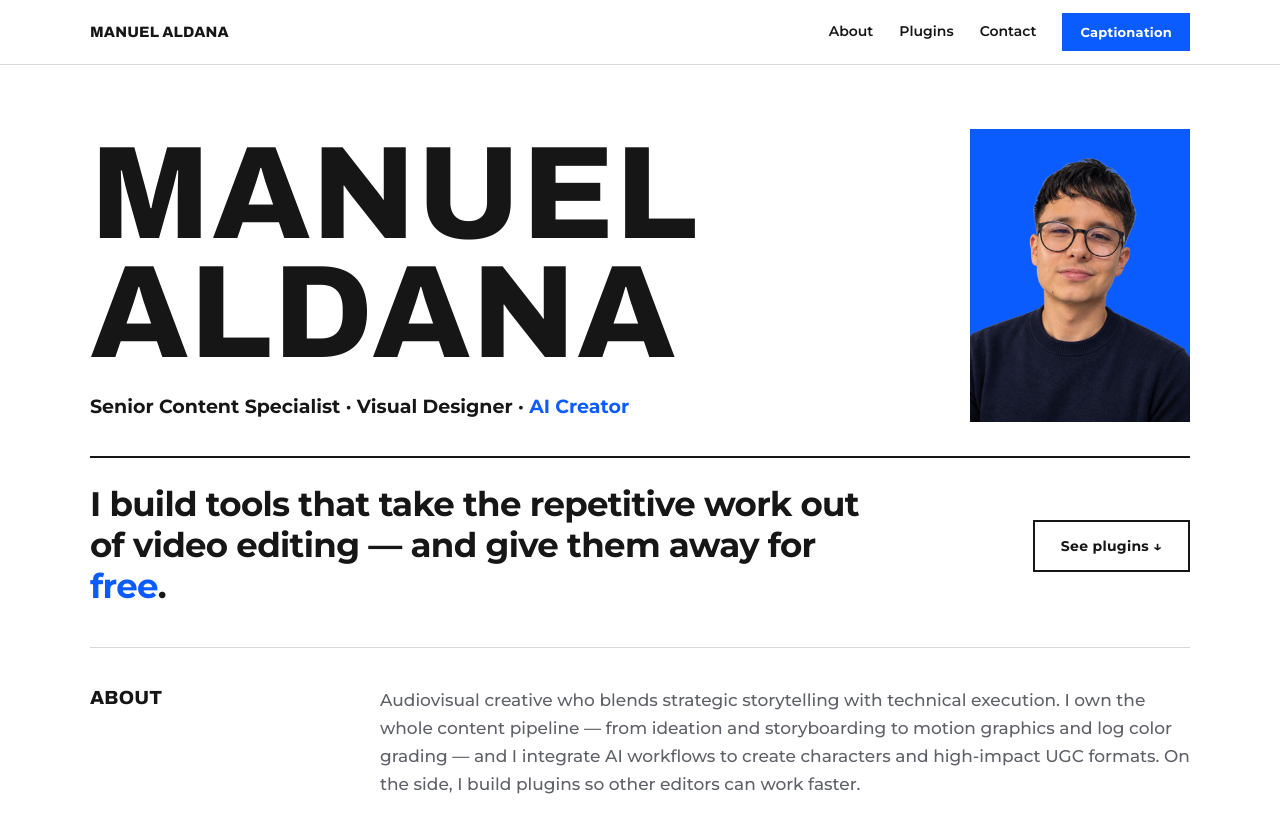
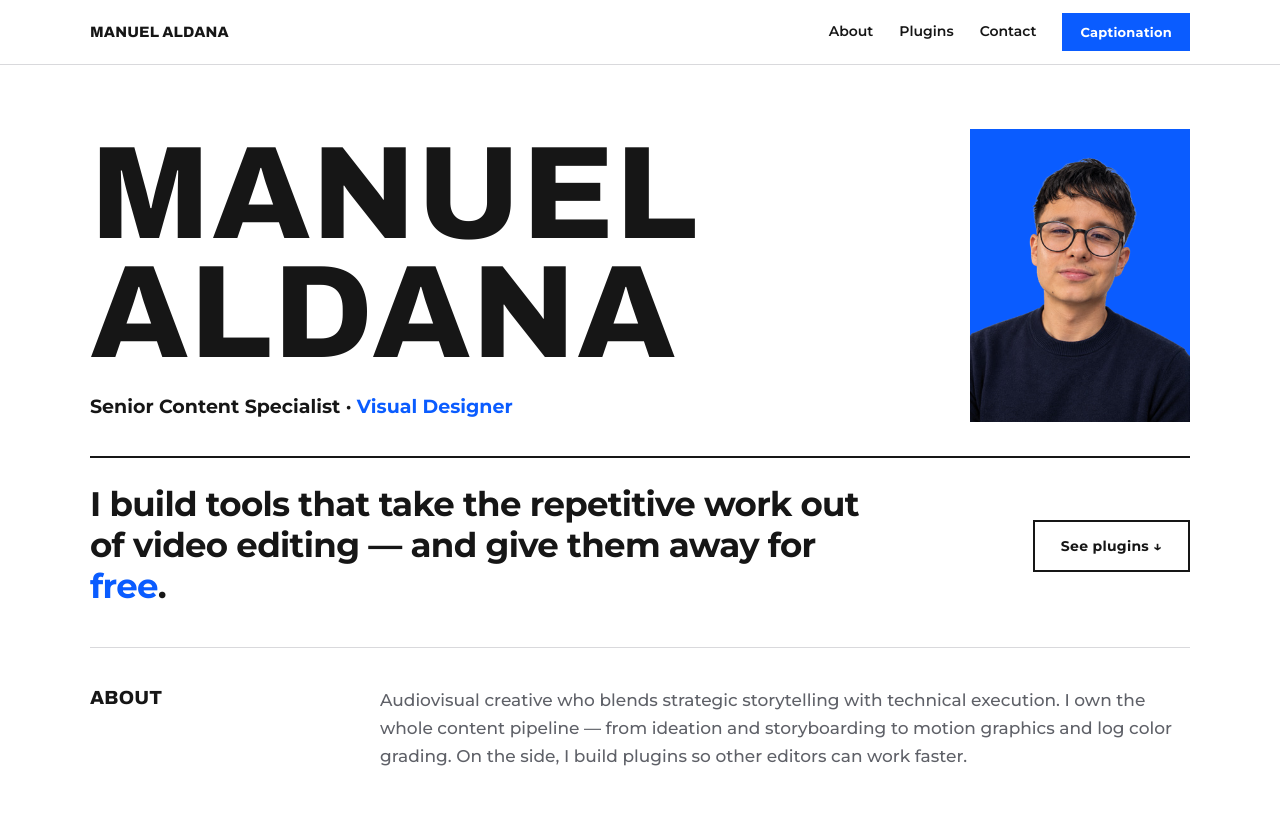
Before and after one commit to manuelcasten/manuelcasten.github.io, a plain HTML site: page index.html in a window 1280 px wide. Shown: the top 818 px of the page. Drawn offline with Linux system fonts and the light colour scheme.

Commit message:
Perfil: quitar menciones a IA

```diff
--- a/index.html
+++ b/index.html
@@ -4,7 +4,7 @@
 <meta charset="utf-8">
 <meta name="viewport" content="width=device-width, initial-scale=1">
 <title>Manuel Aldana · Free plugins for video editors</title>
-<meta name="description" content="Manuel Aldana — Senior Content Specialist, Visual Designer and AI Creator. Free plugins for Premiere Pro and After Effects.">
+<meta name="description" content="Manuel Aldana — Senior Content Specialist and Visual Designer. Free plugins for Premiere Pro and After Effects.">
 <link rel="preconnect" href="https://fonts.googleapis.com">
 <link rel="preconnect" href="https://fonts.gstatic.com" crossorigin>
 <link href="https://fonts.googleapis.com/css2?family=Archivo:wdth,wght@125,700;125,800&family=Montserrat:wght@500;600;700&display=swap" rel="stylesheet">
@@ -31,7 +31,7 @@
     <div class="hero-grid">
       <div>
         <h1 class="name wide">Manuel<br>Aldana</h1>
-        <p class="roles">Senior Content Specialist · Visual Designer · <span class="blue">AI Creator</span></p>
+        <p class="roles">Senior Content Specialist · <span class="blue">Visual Designer</span></p>
       </div>
       <div class="photo"><img src="img/foto.png" alt="Manuel Aldana"></div>
     </div>
@@ -47,7 +47,7 @@
   <section class="row" id="about">
     <h2 class="wide">About</h2>
     <div>
-      <p>Audiovisual creative who blends strategic storytelling with technical execution. I own the whole content pipeline — from ideation and storyboarding to motion graphics and log color grading — and I integrate AI workflows to create characters and high-impact UGC formats. On the side, I build plugins so other editors can work faster.</p>
+      <p>Audiovisual creative who blends strategic storytelling with technical execution. I own the whole content pipeline — from ideation and storyboarding to motion graphics and log color grading. On the side, I build plugins so other editors can work faster.</p>
     </div>
   </section>
 
```
